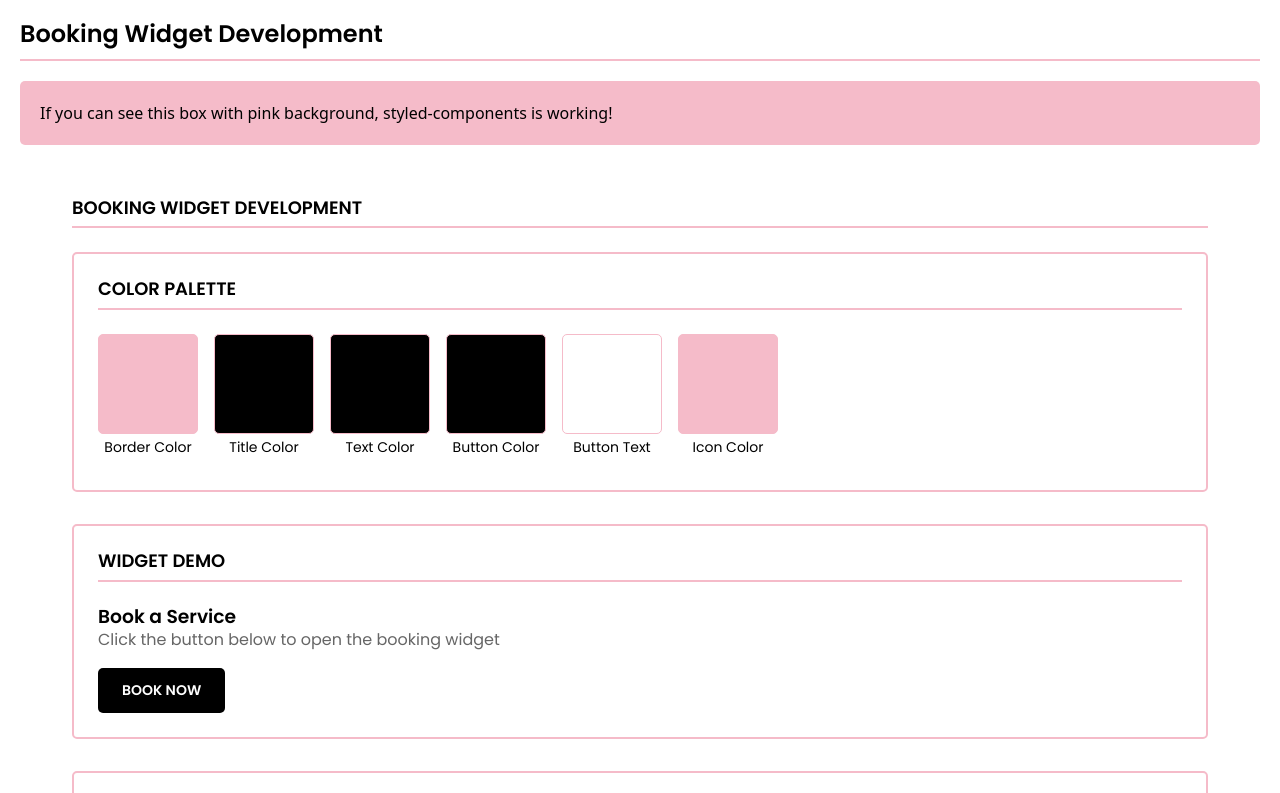
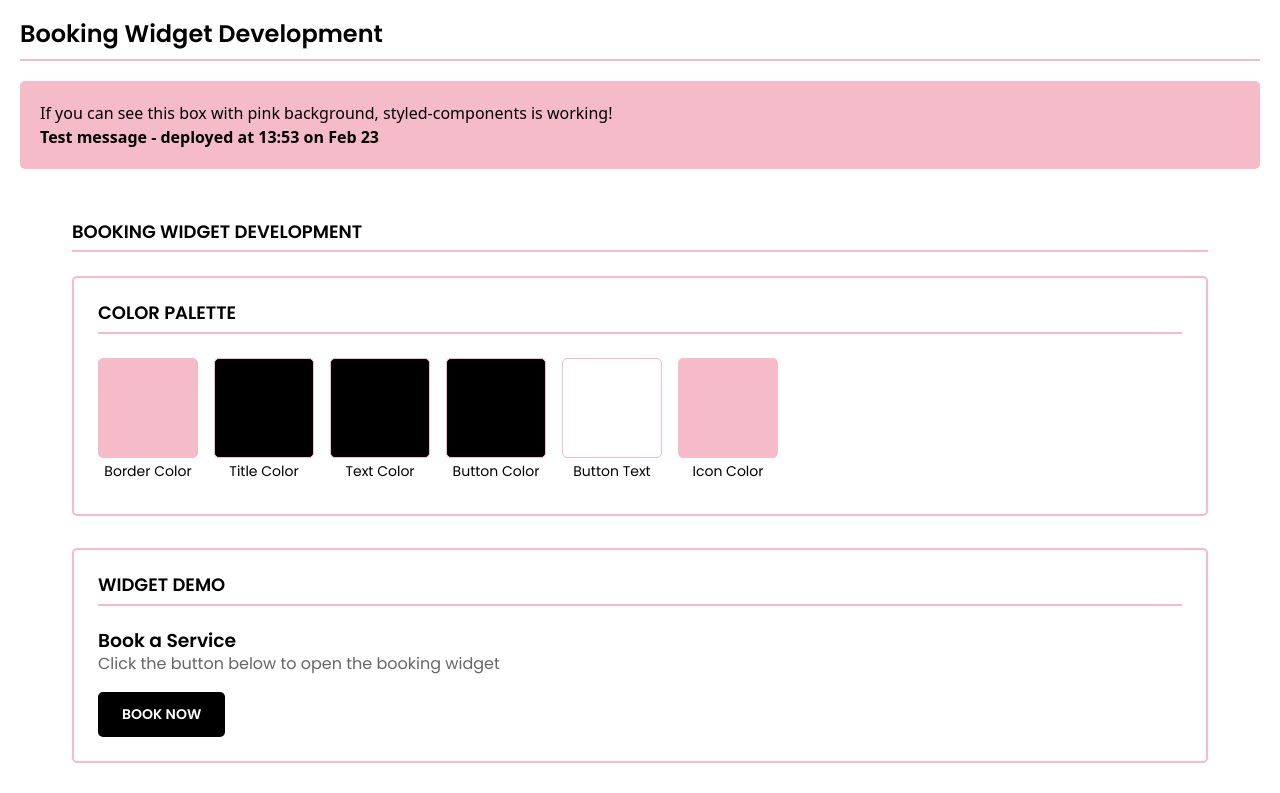
Before and after one commit to MerOne-1/widget-v2, a React (Vite) app: page / in a window 1280 px wide. Shown: the top 793 px of the page. Built offline with nearby package versions, Linux system fonts and the light colour scheme.

Commit message:
test: add deployment verification message

```diff
--- a/src/App.tsx
+++ b/src/App.tsx
@@ -33,6 +33,8 @@ function App() {
         <Header>Booking Widget Development</Header>
         <TestBox>
           If you can see this box with pink background, styled-components is working!
+          <br />
+          <strong>Test message - deployed at 13:53 on Feb 23</strong>
         </TestBox>
         <DevPage />
       </AppContainer>
```
